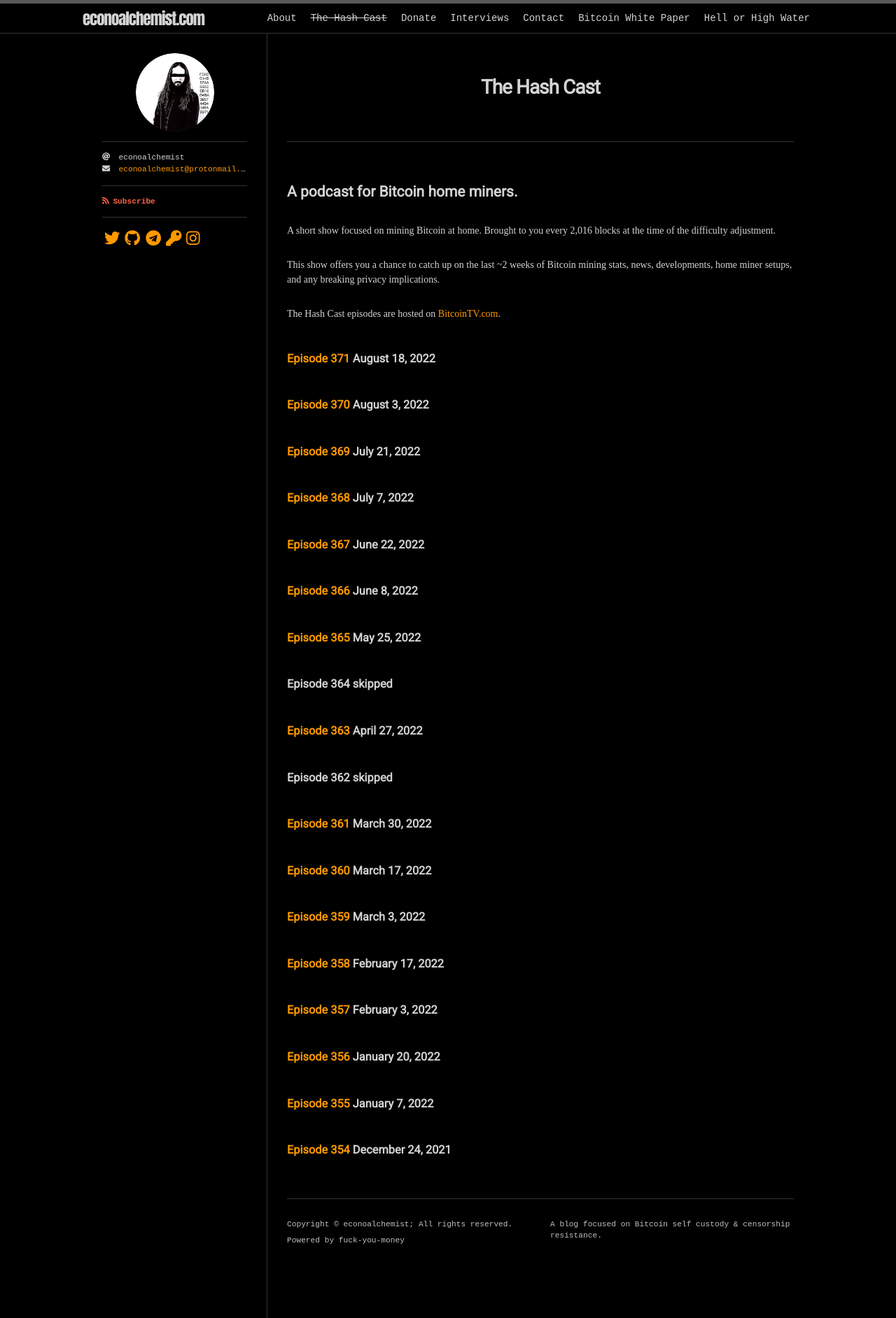
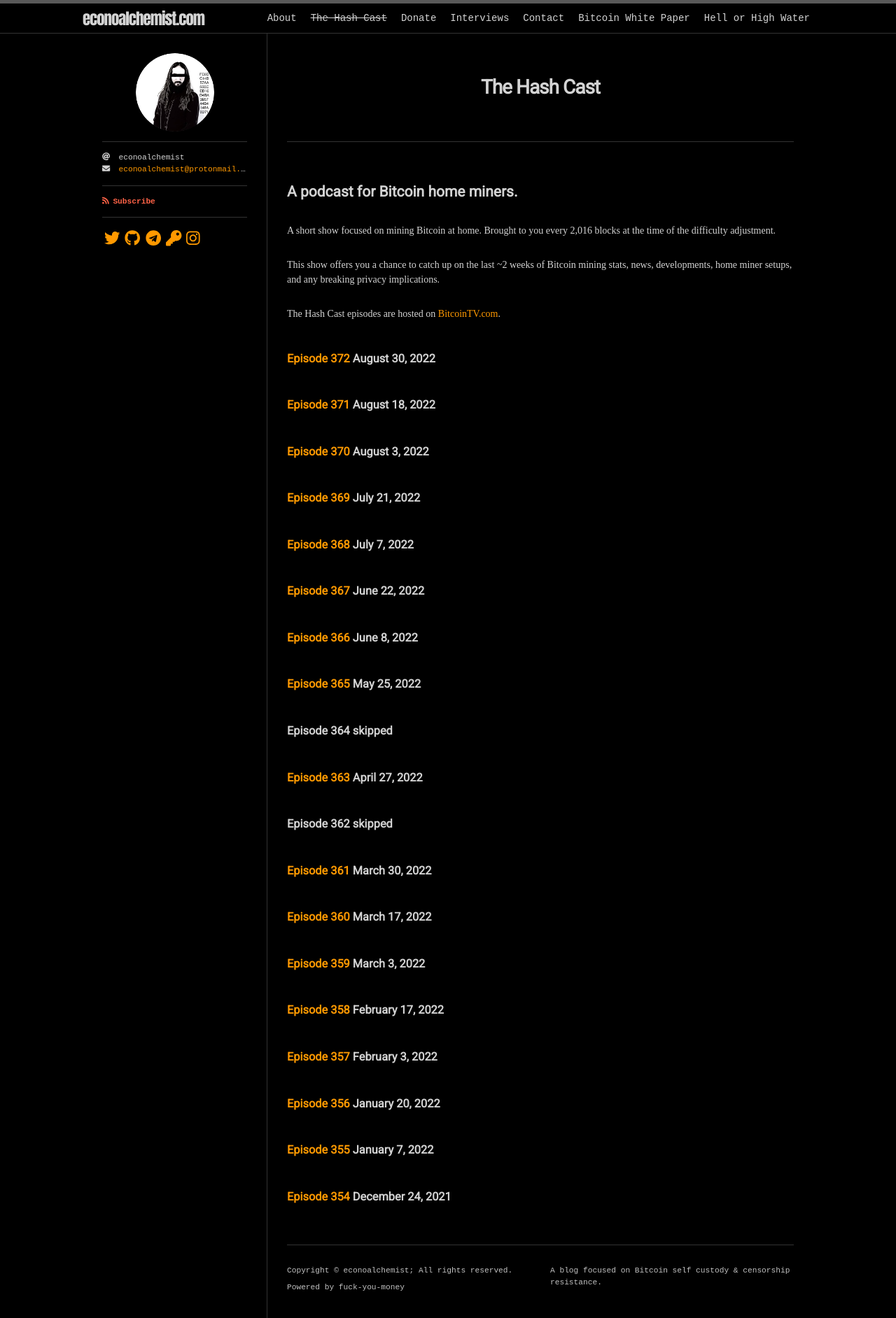
Before and after one commit to econoalchemist/econoalchemist.github.io, a Jekyll site: the page built from hashcast.md, in a window 1280 px wide. Shown: the whole page at 70% size. Built offline with Jekyll 4.4.1, drawn with Linux system fonts in a browser that asks for light colours; nearby versions of some CDN libraries; some web fonts are replaced.

Commit message:
Update hashcast.md

```diff
--- a/hashcast.md
+++ b/hashcast.md
@@ -10,6 +10,8 @@ A short show focused on mining Bitcoin at home. Brought to you every 2,016 block
 This show offers you a chance to catch up on the last ~2 weeks of Bitcoin mining stats, news, developments, home miner setups, and any breaking privacy implications.
 
 The Hash Cast episodes are hosted on [BitcoinTV.com](https://bitcointv.com/c/hashcast/videos).
+
+### [Episode 372](https://bitcointv.com/w/ftwj8z9Ty6xk8icdwHv43C) August 30, 2022
 
 ### [Episode 371](https://bitcointv.com/w/s173F5G1Vq2jkSsm7P43YA) August 18, 2022
 
```
